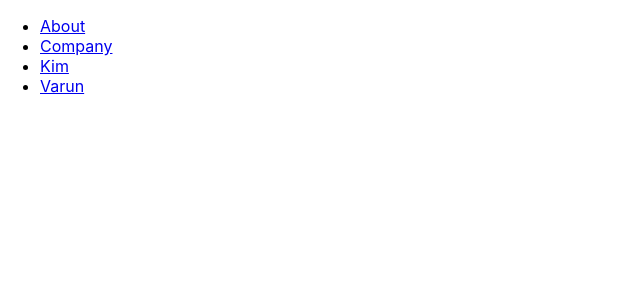
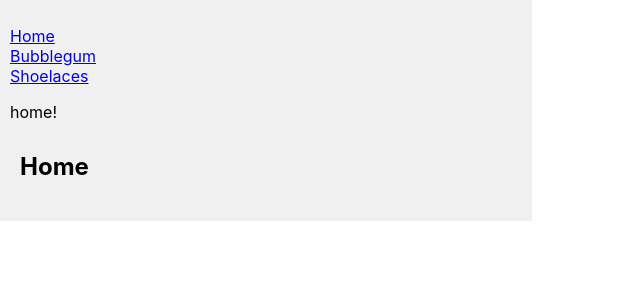
Before and after one commit to varuntangalla/React-Router-, a React (Create React App) app: page / in a window 1280 px wide. Shown: the top 300 px of the page, without its empty margins (0-640 px from the left). Built offline with nearby package versions, Linux system fonts and the light colour scheme.

Commit message:
Rendering sidebar or breadcrumbs with react router

```diff
--- a/src/App.js
+++ b/src/App.js
@@ -1,48 +1,81 @@
 import React, { Component } from 'react'
-
 import {
 
   BrowserRouter as Router,
   Route,
   Link,
-  Switch
 } from 'react-router-dom'
 
-const About = () => <h2>About</h2>
+const routes = [
+  {
+    path: '/',
+    exact: true,
+    sidebar: () => <div>home!</div>,
+    main: () => <h2>Home</h2>,
+  },
+  {
+    path: '/bubblegum',
+    exact: true,
+    sidebar: () => <div>bubblegum!</div>,
+    main: () => <h2>Bubblegum</h2>,
+  },
+  {
+    path: '/shoelaces',
+    sidebar: () => <div>shoelaces!</div>,
+    main: () => <h2>Shoelaces</h2>
+  },
+]
 
-const Company = () => <h2>Company</h2>
 
-const User = ({ match }) => (
-  <div>
-    <h2>User: {match.params.user}</h2>
-  </div>
-)
+
 class App extends Component {
 
-  render() {
+  render(){
 
-    return (
+    return(
       <Router>
-        <div>
+        <div style={{display: 'flex'}}>
+          <div style={{
+             padding: '10px',
+             width: '40%',
+             background: '#f0f0f0'
+          }}>
 
-          <ul>
-            <li><Link to='/about'>About</Link></li>
-            <li><Link to='/company'>Company</Link></li>
-            <li><Link to='/kim'>Kim</Link></li>
-            <li><Link to='/Varun'>Varun</Link></li>
-          </ul>
+            <ul style={{listStyleType: 'none', padding: 0}}>
 
-          <Switch>
-        <Route path='/about' component={About} />
-        <Route path='/company' component={Company} />
-        <Route path='/:user' component={User} />
-          </Switch>
+              <li><Link to='/'>Home</Link></li>
+              <li><Link to='/bubblegum'>Bubblegum</Link></li>
+              <li><Link to='/shoelaces'>Shoelaces</Link></li>
+            </ul>
 
+            {routes.map((route)=>(
+
+              <Route
+                key={route.path}
+                path={route.path}
+                exact={route.exact}
+                component={route.sidebar}
+              />
+            ))}
+
+            <div style={{flex: 1, padding: '10px'}}>
+             {routes.map((route) => (
+               <Route
+                  key={route.path}
+                  path={route.path}
+                  exact={route.exact}
+                  component={route.main}
+                  />
+             ))}
+            </div>
+          </div>
         </div>
       </Router>
     )
   }
+
+
 }
 
 
-export default App
+export default App;
```
